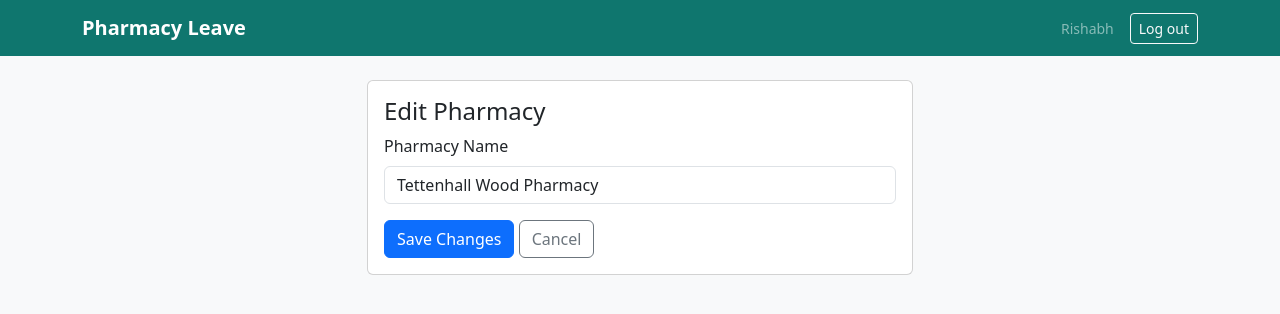
After one commit to BigBoyZirk/Pharmacy-Leave, a Flask app: page /president/pharmacy/1/edit in a window 1280 px wide. The commit adds this page. Shown: the top 314 px of the page. Run offline with Flask 3, Linux system fonts and the light colour scheme; a user stored in the database is signed in; some libraries are stand-ins or nearby versions.

Commit message:
Add Edit button to President dashboard

```diff
--- a/app.py
+++ b/app.py
@@ -131,8 +131,8 @@ def seed_if_empty():
     )
     db.session.add(president)
 
-    # 2. Create Dad's Pharmacy
-    pharmacy = Pharmacy(name="Dad's Pharmacy")
+    # 2. Create Tettenhall Wood Pharmacy
+    pharmacy = Pharmacy(name="Tettenhall Wood Pharmacy")
     db.session.add(pharmacy)
     db.session.commit()  # Commit to get pharmacy.id
 
@@ -247,6 +247,21 @@ def register_routes(app):
         pharmacy = Pharmacy.query.get_or_404(pharmacy_id)
         staff = User.query.filter_by(pharmacy_id=pharmacy.id, role="staff", is_active=True).all()
         return render_template("view_pharmacy.html", pharmacy=pharmacy, staff=staff)
+
+    @app.route("/president/pharmacy/<int:pharmacy_id>/edit", methods=["GET", "POST"])
+    @president_required
+    def edit_pharmacy(pharmacy_id):
+        pharmacy = Pharmacy.query.get_or_404(pharmacy_id)
+
+        if request.method == "POST":
+            new_name = request.form.get("name")
+            if new_name:
+                pharmacy.name = new_name
+                db.session.commit()
+                flash(f"Pharmacy renamed to '{new_name}'!", "success")
+                return redirect(url_for("president_dashboard"))
+
+        return render_template("edit_pharmacy.html", pharmacy=pharmacy)
 
     # ==================== PHARMACY ADMIN ROUTES ====================
     @app.route("/admin")
--- /dev/null
+++ b/templates/edit_pharmacy.html
@@ -0,0 +1,21 @@
+{% extends "base.html" %}
+{% block title %}Edit Pharmacy{% endblock %}
+{% block content %}
+<div class="row justify-content-center">
+    <div class="col-md-6">
+        <div class="card">
+            <div class="card-body">
+                <h2 class="h4">Edit Pharmacy</h2>
+                <form method="POST">
+                    <div class="mb-3">
+                        <label class="form-label">Pharmacy Name</label>
+                        <input type="text" name="name" class="form-control" value="{{ pharmacy.name }}" required>
+                    </div>
+                    <button type="submit" class="btn btn-primary">Save Changes</button>
+                    <a href="{{ url_for('president_dashboard') }}" class="btn btn-outline-secondary">Cancel</a>
+                </form>
+            </div>
+        </div>
+    </div>
+</div>
+{% endblock %}
--- a/templates/president_dashboard.html
+++ b/templates/president_dashboard.html
@@ -15,7 +15,10 @@
                 <p class="card-text">
                     <small class="text-muted">Created: {{ pharmacy.created_at.strftime('%d/%m/%Y') }}</small>
                 </p>
-                <a href="{{ url_for('view_pharmacy', pharmacy_id=pharmacy.id) }}" class="btn btn-sm btn-outline-primary">View</a>
+                <div class="d-flex gap-2">
+                    <a href="{{ url_for('view_pharmacy', pharmacy_id=pharmacy.id) }}" class="btn btn-sm btn-outline-primary">View</a>
+                    <a href="{{ url_for('edit_pharmacy', pharmacy_id=pharmacy.id) }}" class="btn btn-sm btn-outline-secondary">Edit</a>
+                </div>
             </div>
         </div>
     </div>
```
Also changed, not shown: startup.py (+20 -11 lines).
